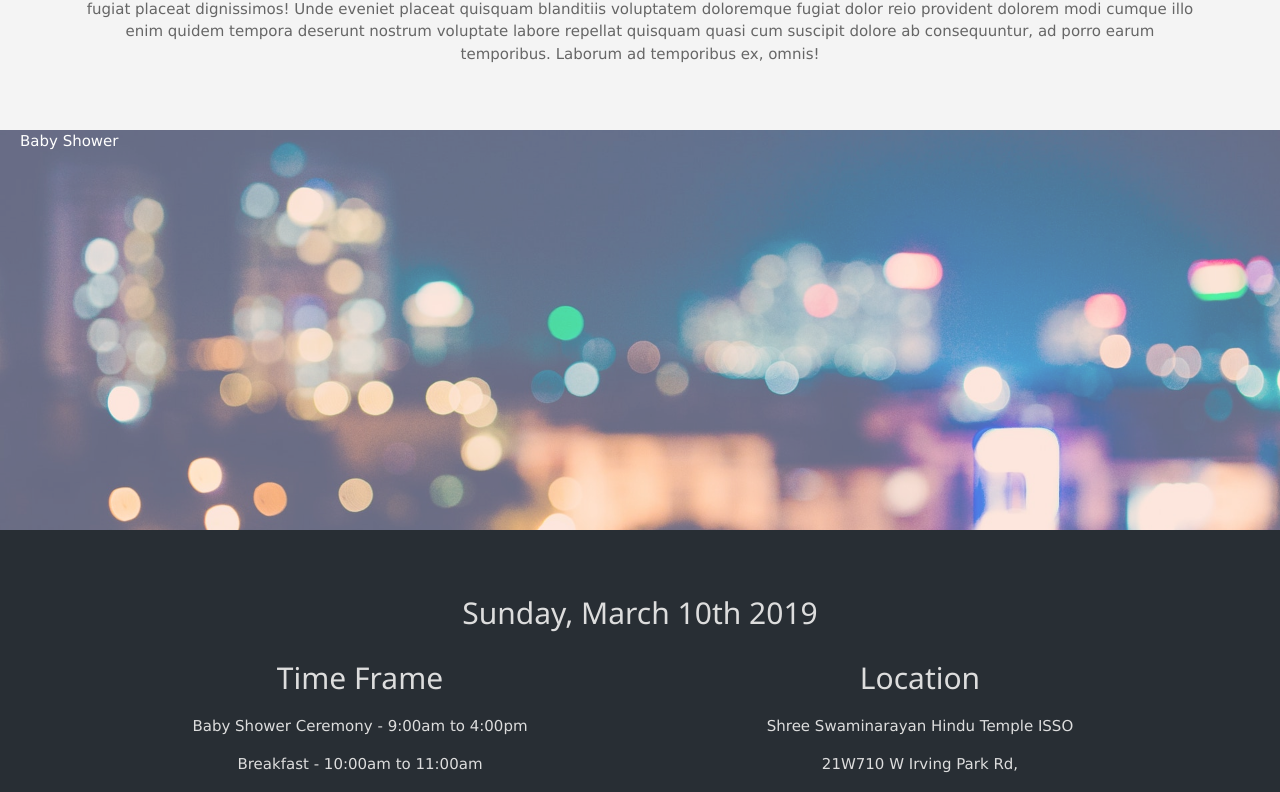
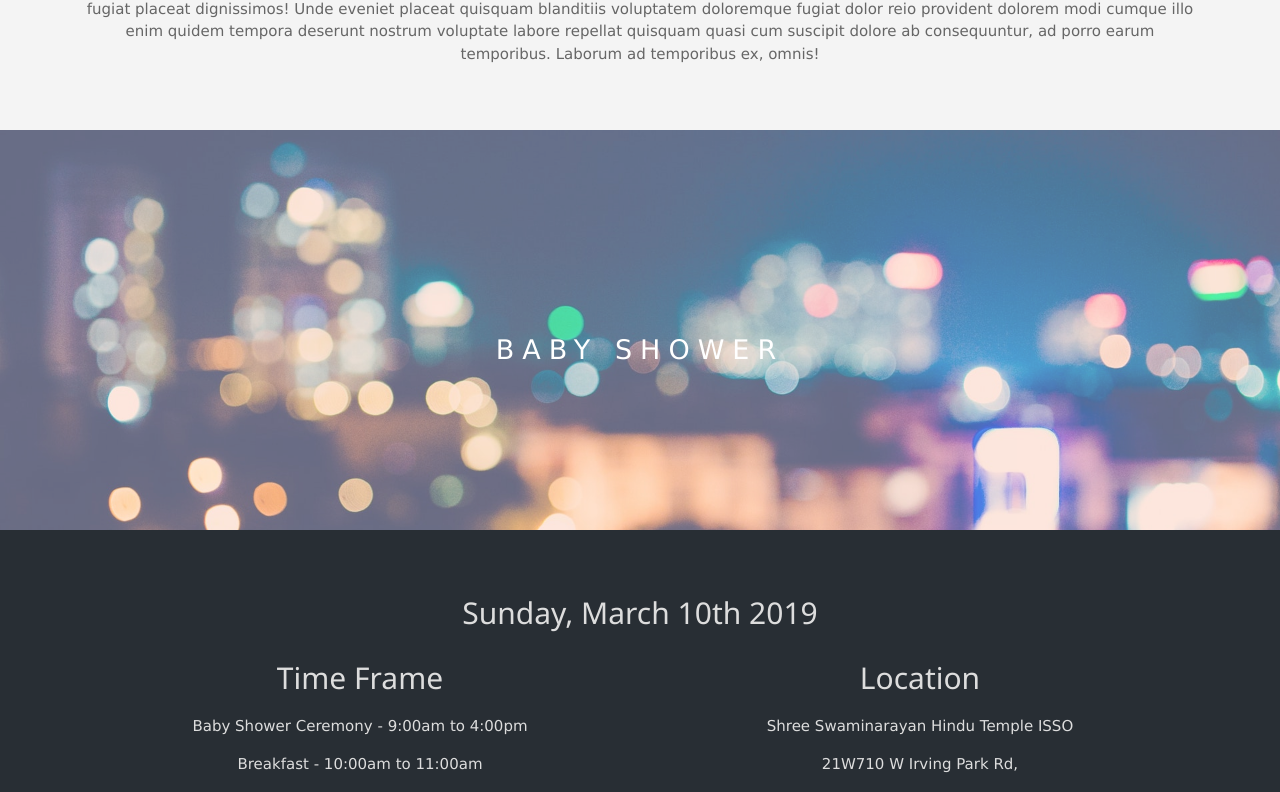
Before and after one commit to avanish-patel/InvitationCard, an Angular app: page / in a window 1280 px wide. Shown: the part 1000-1792 px from the top of the page. Built offline with nearby package versions, Linux system fonts and the light colour scheme.

Commit message:
Fixed parallax cause

```diff
--- a/src/app/app.component.css
+++ b/src/app/app.component.css
@@ -88,8 +88,8 @@ font-family: 'Dosis', sans-serif;
     color:#ddd;
   }
 
-  .ptext::before{
-    position: fixed;
+  .ptext{
+    position:absolute;
     top:50%;
     width:100%;
     text-align:center;
```
